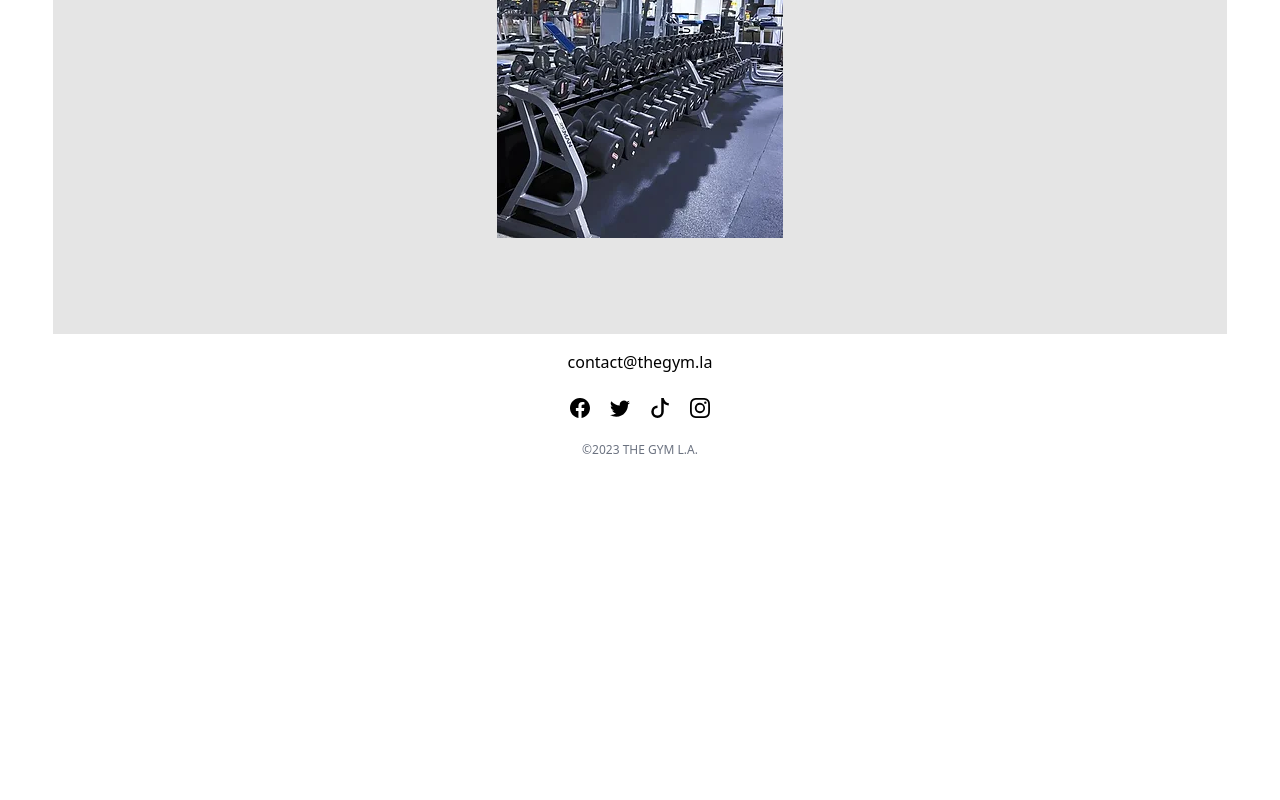
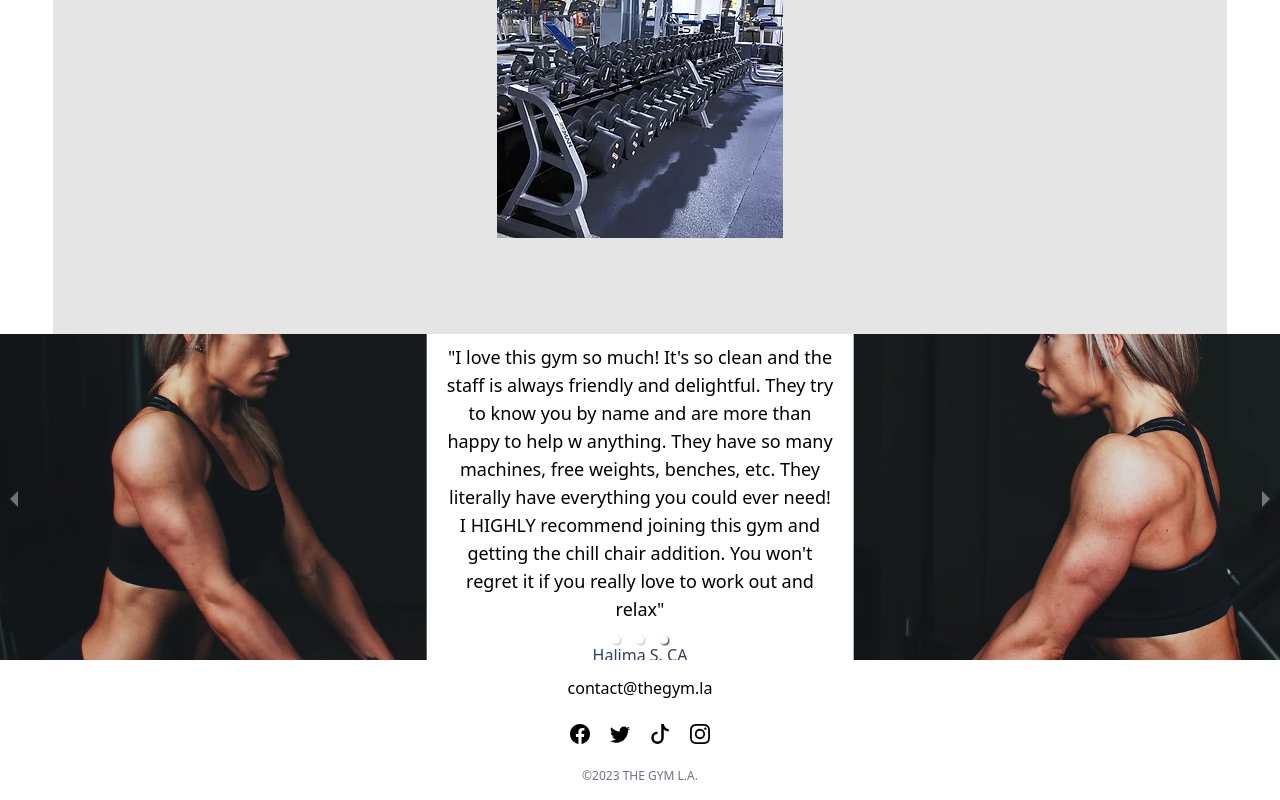
Before and after one commit to jozef-hudec-27/gym-site-clone, a Next.js app: page / in a window 1280 px wide. Shown: the part 3176-3976 px from the top of the page. Before the commit the page ends 3650 px from the top, so only its background shows below. Built offline with nearby package versions, Linux system fonts and the light colour scheme.

Commit message:
Add testimonials section

```diff
--- a/app/layout.jsx
+++ b/app/layout.jsx
@@ -1,6 +1,7 @@
 import Navbar from '@components/navbar/Navbar'
 import './globals.css'
 import Footer from '@components/Footer'
+import 'react-responsive-carousel/lib/styles/carousel.min.css'
 
 export const metadata = {
   title: 'Next.js',
@@ -10,7 +11,7 @@ export const metadata = {
 export default function RootLayout({ children }) {
   return (
     <html lang="en">
-      <body className='flex flex-col'>
+      <body className="flex flex-col">
         <Navbar />
 
         {children}
--- a/app/page.jsx
+++ b/app/page.jsx
@@ -2,6 +2,7 @@ import FacilityCard from '@components/FacilityCard'
 import TrainerCard from '@components/TrainerCard'
 import Image from 'next/image'
 import { trainers, facilities } from '@info'
+import TestimonialsCarousel from '@components/testimonials/TestimonialsCarousel'
 
 function HomePage() {
   return (
@@ -77,6 +78,9 @@ function HomePage() {
           <Image src="/assets/images/gym4.webp" alt="Gym photo" width={286} height={0} />
         </div>
       </section>
+
+      {/* TESTIMONIALS */}
+      <TestimonialsCarousel />
     </div>
   )
 }
--- /dev/null
+++ b/components/testimonials/Testimonial.jsx
@@ -0,0 +1,20 @@
+import Image from 'next/image'
+
+function Testimonial({ testimonial }) {
+  const { filename, text, author } = testimonial
+
+  return (
+    <div className="relative">
+      <Image className="brightness-90" src={`/assets/images/${filename}`} alt="Testimonial" width={1905} height={0} />
+
+      <div className="w-3/4 xl:w-1/3 bg-white px-5 pt-7 xl:pt-14 pb-5 xl:pb-10 absolute top-1/2 left-1/2 -translate-x-1/2 -translate-y-1/2">
+        <p className="md:hidden text-sm xl:text-lg">"{text.slice(0, 60) + '...'}"</p>
+        <p className="hidden md:block text-sm xl:text-lg">"{text}"</p>
+
+        <p className="mt-2 xl:mt-5 text-slate-700 font-light">{author}</p>
+      </div>
+    </div>
+  )
+}
+
+export default Testimonial
--- /dev/null
+++ b/components/testimonials/TestimonialsCarousel.jsx
@@ -0,0 +1,15 @@
+'use client'
+
+import { Carousel } from 'react-responsive-carousel'
+import { testimonials } from '@info'
+import Testimonial from './Testimonial'
+
+export default function TestimonialsCarousel() {
+  return (
+    <Carousel autoPlay infiniteLoop showThumbs={false} showStatus={false}>
+      {testimonials.map((testimonial, i) => {
+        return <Testimonial key={i} testimonial={testimonial} />
+      })}
+    </Carousel>
+  )
+}
--- a/info.js
+++ b/info.js
@@ -35,3 +35,21 @@ export const facilities = [
   { filename: 'facility3.webp', items: ['Free WIFI', 'Free Parking'] },
   { filename: 'facility4.webp', items: ['9500 Square Feet', 'Five Star Service'] },
 ]
+
+export const testimonials = [
+  {
+    filename: 'testimonial1.webp',
+    text: `Love going to this gym, it is amazing. From the front staff, to trainers and the owners... you're always treated with respect and a warm smile. Highly recommend this spot, you won't regret it`,
+    author: 'Kim F. CA',
+  },
+  {
+    filename: 'testimonial2.webp',
+    text: `Want to thank the staff at The Gym LA for being so helpful. I am new to weights (been a runner all my life) and they helped walk me through each machine and check up on me whenever they see me struggling. Clean, kind, and affordable. Amani is THE BEST`,
+    author: 'Jen M. CA',
+  },
+  {
+    filename: 'testimonial3.webp',
+    text: `I love this gym so much! It's so clean and the staff is always friendly and delightful. They try to know you by name and are more than happy to help w anything. They have so many machines, free weights, benches, etc. They literally have everything you could ever need! I HIGHLY recommend joining this gym and getting the chill chair addition. You won't regret it if you really love to work out and relax`,
+    author: 'Halima S. CA',
+  },
+]
--- a/package.json
+++ b/package.json
@@ -15,6 +15,7 @@
     "react": "18.2.0",
     "react-dom": "18.2.0",
     "react-icons": "^4.10.1",
+    "react-responsive-carousel": "^3.2.23",
     "tailwindcss": "3.3.2"
   }
 }
```
Also changed, not shown: 1 other file (tests, documents, lock files or other folders).
